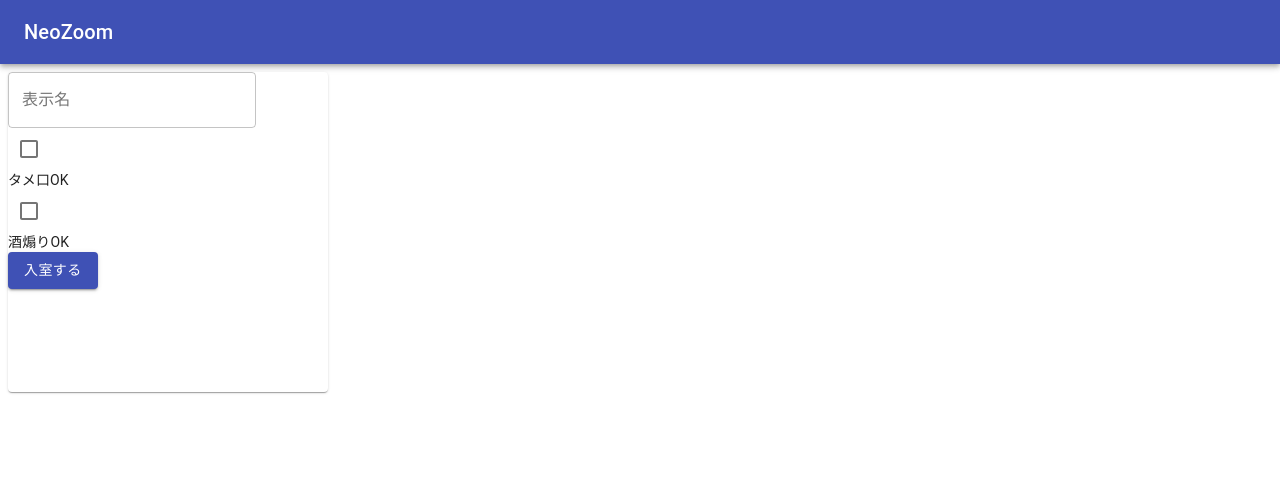
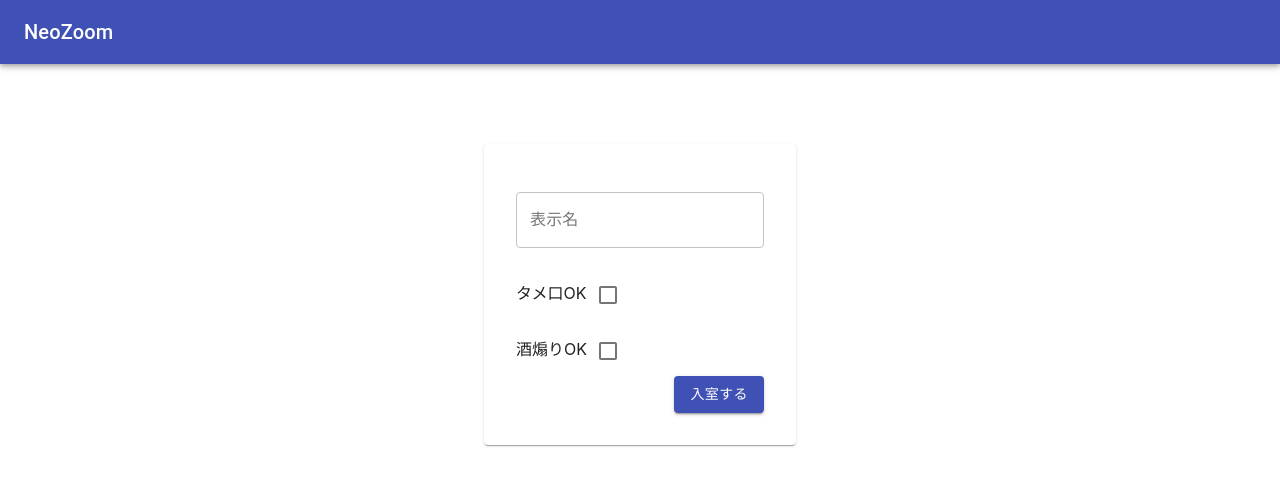
Before and after one commit to teeamhoge/neozoom, a React (Create React App) app in the folder frontend/: page /profile in a window 1280 px wide. Shown: the top 486 px of the page. Built offline with nearby package versions, Linux system fonts and the light colour scheme; what skyway-js would draw is missing.

Commit message:
ちょこっとスタイリング

```diff
--- a/frontend/src/components/header.js
+++ b/frontend/src/components/header.js
@@ -1,8 +1,8 @@
-import React from 'react'
-import { makeStyles } from '@material-ui/core/styles';
-import AppBar from '@material-ui/core/AppBar';
-import Toolbar from '@material-ui/core/Toolbar';
-import Typography from '@material-ui/core/Typography';
+import React from "react";
+import { makeStyles } from "@material-ui/core/styles";
+import AppBar from "@material-ui/core/AppBar";
+import Toolbar from "@material-ui/core/Toolbar";
+import Typography from "@material-ui/core/Typography";
 
 const useStyles = makeStyles((theme) => ({
   root: {
@@ -12,26 +12,30 @@ const useStyles = makeStyles((theme) => ({
     marginRight: theme.spacing(2),
   },
   title: {
-    flexGrow: 1,
+    // flexGrow: 1,
+    cursor: "pointer",
   },
 }));
 
 const Header = (props) => {
-
-	const classes = useStyles()
+  const classes = useStyles();
 
   const handleClick = () => {
-		window.location.href = "/"
-	}
+    window.location.href = "/";
+  };
   return (
-		<AppBar position = 'static'>
+    <AppBar position="static">
       <Toolbar>
-				<Typography variant="h6" className={classes.title} onClick = {handleClick}>
+        <Typography
+          variant="h6"
+          className={classes.title}
+          onClick={handleClick}
+        >
           NeoZoom
         </Typography>
       </Toolbar>
     </AppBar>
-	)
-}
+  );
+};
 
 export default Header;
--- a/frontend/src/components/profile.js
+++ b/frontend/src/components/profile.js
@@ -1,89 +1,114 @@
 import React, { useState } from "react";
-import { makeStyles } from '@material-ui/core/styles';
-import Paper from '@material-ui/core/Paper';
-import TextField from '@material-ui/core/TextField';
-import Checkbox from '@material-ui/core/Checkbox';
-import Typography from '@material-ui/core/Typography';
-import Button from '@material-ui/core/Button';
+import { makeStyles } from "@material-ui/core/styles";
+import Paper from "@material-ui/core/Paper";
+import TextField from "@material-ui/core/TextField";
+import Checkbox from "@material-ui/core/Checkbox";
+import Typography from "@material-ui/core/Typography";
+import Button from "@material-ui/core/Button";
 
 const useStyles = makeStyles((theme) => ({
   root: {
-    display: 'flex',
-    flexWrap: 'wrap',
-    '& > *': {
-      margin: theme.spacing(1),
-      width: theme.spacing(40),
-      height: theme.spacing(40),
-    },
+    display: "flex",
+    justifyContent: "center",
+    flexWrap: "wrap",
+    // "& > *": {
+    //   margin: theme.spacing(1),
+    //   width: theme.spacing(40),
+    //   height: theme.spacing(40),
+    // },
+    marginTop: "5em",
   },
 }));
 
+const Profile = (props) => {
+  const [nickname, setNickname] = useState("");
+  const [tame, setTame] = useState(false);
+  const [sake, setSake] = useState(false);
 
-const Profile = (props) => {
+  const classes = useStyles();
 
-	const [ nickname, setNickname ] = useState("")
-	const [ tame, setTame ] = useState(false)
-	const [ sake, setSake ] = useState(false)
-
-	const classes = useStyles()
-
-	const urlParams = new URLSearchParams(window.location.search)
-
+  const urlParams = new URLSearchParams(window.location.search);
 
   const handleChangeTame = () => {
-		setTame(!tame)
-	}
+    setTame(!tame);
+  };
 
   const handleChangeSake = () => {
-		setSake(!sake)
-	}
+    setSake(!sake);
+  };
 
   const handleChangeNickname = (e) => {
-		setNickname(e.target.value)
-	}
+    setNickname(e.target.value);
+  };
 
   const handleClick = () => {
+    if (!nickname) {
+      alert("あだ名を入力してね！");
+      return;
+    }
     const data = {
       room_id: urlParams.get("id"),
       nickname: nickname,
       tame: tame,
       sake: sake,
-		}
+    };
 
     props.history.push({
-			pathname: '/video',
+      pathname: "/video",
       state: data,
-		})
-	}
+    });
+  };
 
   return (
-		<div className = {classes.root}>
-			<Paper evaluation = {3}>
-				<div>
+    <div className={classes.root}>
+      <Paper evaluation={3}>
+        <div style={{ padding: "2em" }}>
+          <div style={{ padding: "1em 0" }}>
             <TextField
               id="nickname"
               label="表示名"
               variant="outlined"
-						onChange = {handleChangeNickname}
+              onChange={handleChangeNickname}
             />
           </div>
 
           <div>
-
-					<Checkbox inputProps={{ 'aria-label': 'uncontrolled-checkbox' }} onChange = {handleChangeTame} checked = {tame}/>
-					<Typography variant = "body2" >タメ口OK</Typography>
-
-					<Checkbox inputProps={{ 'aria-label': 'uncontrolled-checkbox' }} onChange = {handleChangeSake} checked = {sake}/>
-					<Typography variant = "body2" >酒煽りOK</Typography>
-
+            <p style={{ display: "inline-block" }} variant="body2">
+              タメ口OK
+            </p>
+            <Checkbox
+              inputProps={{ "aria-label": "uncontrolled-checkbox" }}
+              onChange={handleChangeTame}
+              checked={tame}
+              color="primary"
+            />
           </div>
-
-				<Button variant="contained" color="primary" onClick = {handleClick}>
+          <div>
+            <p style={{ display: "inline-block" }} variant="body2">
+              酒煽りOK
+            </p>
+            <Checkbox
+              inputProps={{ "aria-label": "uncontrolled-checkbox" }}
+              onChange={handleChangeSake}
+              checked={sake}
+              color="primary"
+            />
+          </div>
+          <div
+            style={{
+              display: "flex",
+              justifyContent: "flex-end",
+              width: "100%",
+            }}
+          >
+            <Button variant="contained" color="primary" onClick={handleClick}>
               入室する
             </Button>
+          </div>
+        </div>
       </Paper>
     </div>
-	)
+  );
 };
 
 export default Profile;
--- a/frontend/src/components/skyway.js
+++ b/frontend/src/components/skyway.js
@@ -163,7 +163,6 @@ const Skyway = (props) => {
       {room && <h3>{room.name} で会話中</h3>}
       <div className="container">
         <div className="room">
-          自分
           <div
             style={{
               display: "flex",
@@ -247,7 +246,7 @@ const styles = {
     position: "fixed",
     bottom: 0,
     left: 0,
-    width: "70vw",
+    width: "100vw",
     height: "60px",
     backgroundColor: "#111",
     display: "flex",
--- a/frontend/src/components/top.js
+++ b/frontend/src/components/top.js
@@ -1,72 +1,92 @@
 import React, { useState } from "react";
 
-import Paper from '@material-ui/core/Paper';
-import Button from '@material-ui/core/Button';
-import Typography from '@material-ui/core/Typography';
+import Paper from "@material-ui/core/Paper";
+import Button from "@material-ui/core/Button";
+import Typography from "@material-ui/core/Typography";
 
-import { makeStyles } from '@material-ui/core/styles';
-import { v4 as uuidv4 } from 'uuid';
+import { makeStyles } from "@material-ui/core/styles";
+import { v4 as uuidv4 } from "uuid";
 const useStyles = makeStyles((theme) => ({
   root: {
-    //display: 'flex',
-		textAlign: 'center',
-    flexWrap: 'wrap',
-    '& > *': {
-      margin: theme.spacing(1),
-      width: theme.spacing(40),
-      height: theme.spacing(40),
-    },
+    paddingTop: "5em",
+    display: "flex",
+    justifyContent: "center",
+    textAlign: "center",
+    flexWrap: "wrap",
+    // "& > *": {
+    //   margin: theme.spacing(1),
+    //   width: theme.spacing(40),
+    //   height: theme.spacing(40),
+    // },
   },
 }));
 
 const Top = () => {
-
   const classes = useStyles();
-	const [ url, setUrl ] = useState("")
+  const [url, setUrl] = useState("");
+  const [copied, setCopied] = useState(false);
 
   const handleClick = () => {
-
     const unique_id = uuidv4();
-		const room_url = `${window.location.protocol}//${window.location.host}/profile?id=${unique_id}`
-		setUrl(room_url)
-
-	}
-
+    const room_url = `${window.location.protocol}//${window.location.host}/profile?id=${unique_id}`;
+    setUrl(room_url);
+  };
 
   const copyURL = () => {
-		if(navigator.clipboard){
+    if (navigator.clipboard) {
+      setCopied(true);
       navigator.clipboard.writeText(url);
+      setTimeout(() => setCopied(false), 3000);
     }
-	}
+  };
 
   return (
-		<div className = {classes.root}>
-			<Paper evaluation = {3} >
-				<Button variant = "contained" color = "primary" onClick = {handleClick}>
+    <div className={classes.root}>
+      <Paper evaluation={3}>
+        <div style={{ padding: "3em" }}>
+          {url === "" && (
+            <Typography variant="h6" gutterBottom>
+              ビデオチャットを作成します。
+              <br />
+              ボタンを押すと、共有用のURLが発行されます。
+            </Typography>
+          )}
+
+          {url !== "" ? (
+            <div style={{ padding: "2em" }}>
+              <Typography variant="h6" gutterBottom>
+                URLが発行されました。参加者に共有してくださいね！
+              </Typography>
+              <div style={{ height: "2em" }} />
+              <Typography variant="h6" gutterBottom>
+                URL:&nbsp; {url}
+              </Typography>
+              <div style={{ height: "2em" }} />
+              <Button onClick={copyURL} variant="contained" color="primary">
+                Copy
+              </Button>
+              <div
+                style={{
+                  height: "2em",
+                  opacity: copied ? 1 : 0,
+                  color: "green",
+                }}
+              >
+                copied!
+              </div>
+            </div>
+          ) : (
+            <>
+              <div style={{ height: "2em" }} />
+              <Button variant="contained" color="primary" onClick={handleClick}>
                 発行する
               </Button>
-
-				{ url == "" &&
-					<Typography variant = "h6" gutterBottom>
-						発行ボタンを押してください
-					</Typography>
-				}
-
-				{ url != "" &&
-					<div>
-						<Typography variant = "h6" gutterBottom>
-							発行されました
-						</Typography>
-						<Typography variant = "h6" gutterBottom>
-							URL:{url}
-						</Typography>
-						<Button onClick = {copyURL}>Copy</Button>
+            </>
+          )}
         </div>
-				}
-
       </Paper>
     </div>
-	)
+  );
 };
 
 export default Top;
--- a/frontend/src/components/transcript.js
+++ b/frontend/src/components/transcript.js
@@ -11,12 +11,13 @@ const useStyles = makeStyles((theme) => ({
 
   app: {
     backgroundColor: "#ededed",
-
-    position: "fixed",
-    width: theme.spacing(48),
-    height: "100%",
-    right: 0,
-    top: 0,
+    marginBottom: "70px",
+    width: "30vw",
+    // position: "fixed",
+    // width: theme.spacing(48),
+    height: "100vh",
+    // right: 0,
+    // top: 0,
   },
 }));
 
@@ -38,7 +39,7 @@ function Transcript(props) {
     recognition.start();
   }, []);
 
-  const [messages, setMessages, users] = useState([]);
+  const [messages, setMessages] = useState([]);
 
   const classes = useStyles();
 
@@ -100,7 +101,7 @@ function Transcript(props) {
         {messages.map((val) => {
           return (
             <div>
-              <span style={{ color: "red" }}>asdasds{val}</span>
+              <span style={{ color: "red" }}>{val}</span>
             </div>
           );
         })}
--- a/frontend/src/components/video.js
+++ b/frontend/src/components/video.js
@@ -54,7 +54,7 @@ class Video extends Component {
     console.log(this.state.myProfile);
     console.log(this.state.users);
     return (
-      <div style={{ position: "relative" }}>
+      <div style={{ display: "flex" }}>
         <Skyway
           room_id={this.state.myProfile.room_id}
           nickname={this.state.myProfile.nickname}
```
Lines whose indentation alone changed are shown as unchanged.
